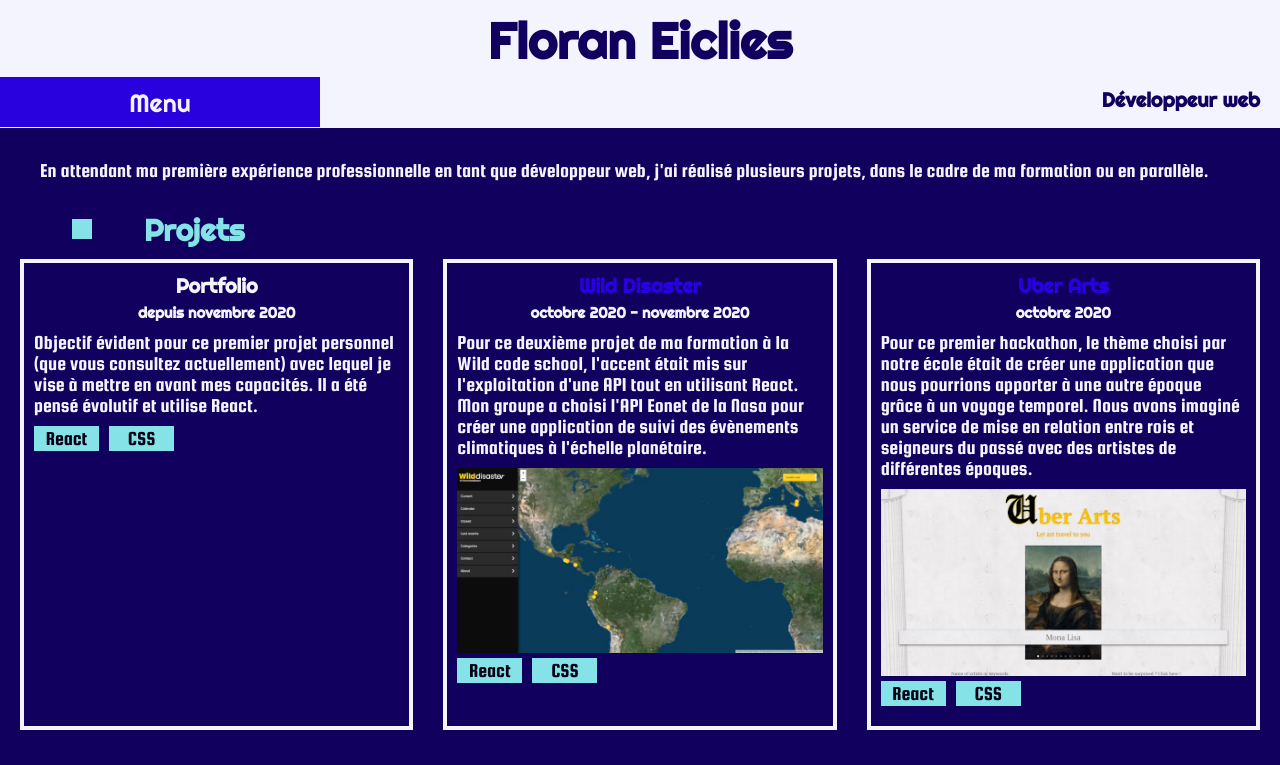
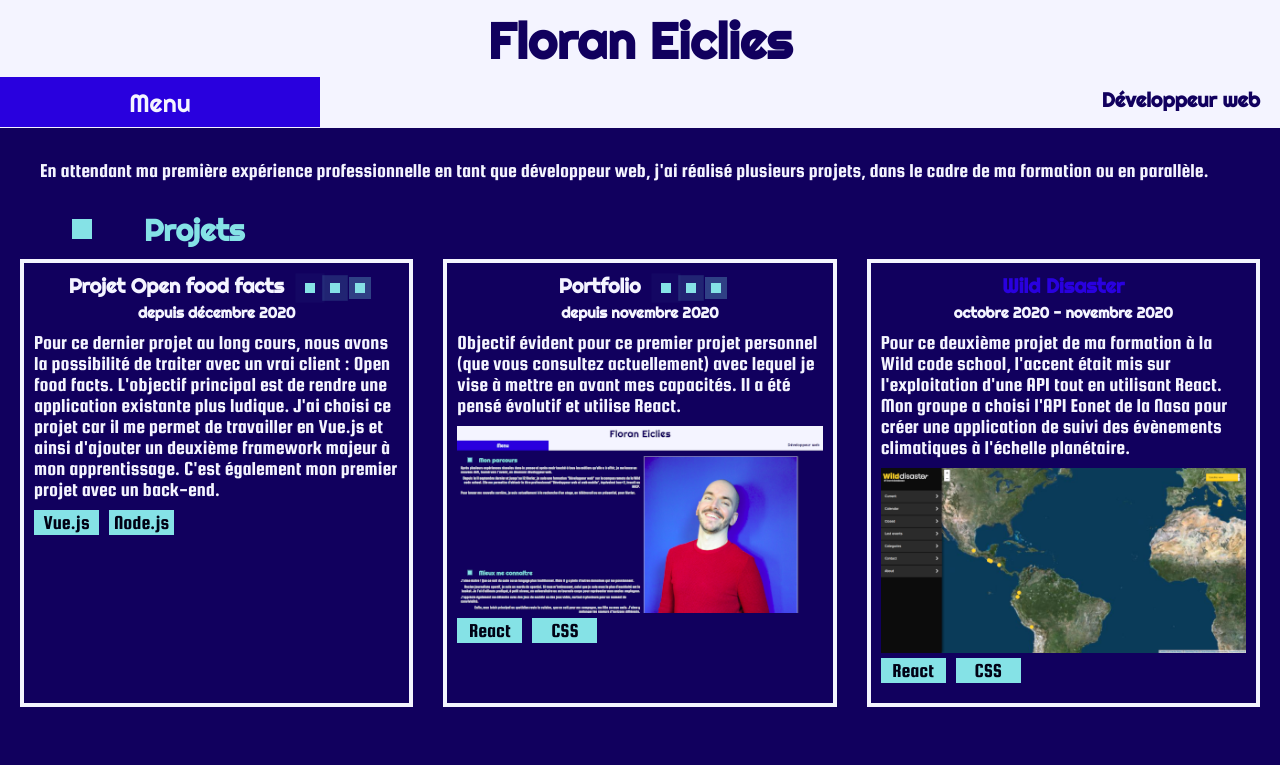
Before and after one commit to e-floran/onlinecv, a React (Create React App) app: page /experience in a window 1280 px wide. Shown: the top 765 px of the page. Built offline with nearby package versions, Linux system fonts and the light colour scheme.

Commit message:
fixed issues for job search

```diff
--- /dev/null
+++ b/src/components/Experience/OFF.jsx
@@ -0,0 +1,15 @@
+function OFF(){
+    return(
+        <article className="project">
+            <h5 className="projectTitle">Projet Open food facts <span><span className="miniPulsar" style={{animation: `pulsed 2s linear 0.5s infinite`}}/><span className="miniPulsar" style={{animation: `pulsed 2s linear 0.75s infinite`}}/><span className="miniPulsar" style={{animation: `pulsed 2s linear 1s infinite`}}/></span></h5>
+            <h6 className="projectDate">depuis décembre 2020</h6>
+            <p>Pour ce dernier projet au long cours, nous avons la possibilité de traiter avec un vrai client : Open food facts. L'objectif principal est de rendre une application existante plus ludique. J'ai choisi ce projet car il me permet de travailler en Vue.js et ainsi d'ajouter un deuxième framework majeur à mon apprentissage. C'est également mon premier projet avec un back-end.</p>
+            <div className="technoContainer">
+                <p className="techno">Vue.js</p>
+                <p className="techno">Node.js</p>
+            </div>
+        </article>
+    )
+};
+
+export default OFF;
--- a/src/components/Experience/Portfolio.jsx
+++ b/src/components/Experience/Portfolio.jsx
@@ -1,9 +1,10 @@
 function Portfolio(){
     return(
         <article className="project">
-            <h5 className="projectTitle">Portfolio</h5>
+            <h5 className="projectTitle">Portfolio <span><span className="miniPulsar" style={{animation: `pulsed 2s linear 0.5s infinite`}}/><span className="miniPulsar" style={{animation: `pulsed 2s linear 0.75s infinite`}}/><span className="miniPulsar" style={{animation: `pulsed 2s linear 1s infinite`}}/></span></h5>
             <h6 className="projectDate">depuis novembre 2020</h6>
             <p>Objectif évident pour ce premier projet personnel (que vous consultez actuellement) avec lequel je vise à mettre en avant mes capacités. Il a été pensé évolutif et utilise React.</p>
+            <a href="https://floran-eiclies.netlify.app/"><img className="projectImage" src="/files/portfolio.png" alt="Portfolio"></img></a>
             <div className="technoContainer">
                 <p className="techno">React</p>
                 <p className="techno">CSS</p>
--- a/src/components/Experience/Projects.jsx
+++ b/src/components/Experience/Projects.jsx
@@ -1,5 +1,6 @@
 import WildDisaster from "./WildDisaster";
 import Portfolio from "./Portfolio";
+import OFF from "./OFF";
 import UberArts from "./UberArts";
 import Papilles from "./Papilles";
 
@@ -13,6 +14,7 @@ function Projects(){
                 <h3>Projets</h3>
             </article>
             <div className="projectsContainer">
+                <OFF />
                 <Portfolio />
                 <WildDisaster />
                 <UberArts />
--- a/src/components/education/WebDev.jsx
+++ b/src/components/education/WebDev.jsx
@@ -10,7 +10,7 @@ function WebDev(){
                 <h3>Développement</h3>
             </article>
             <article className="course inProgress">
-                <h5 className="courseTitle"><span className="courseDot"/>Développeur web, <a href="https://www.wildcodeschool.com/fr-FR/formations/developpeur-web">Wild code school</a>, campus remote, en cours<span><span className="miniPulsar" style={{animation: `pulsed 2s linear 0.5s infinite`}}/><span className="miniPulsar" style={{animation: `pulsed 2s linear 0.75s infinite`}}/><span className="miniPulsar" style={{animation: `pulsed 2s linear 1s infinite`}}/></span></h5>
+                <h5 className="courseTitle"><span className="courseDot"/>Développeur web, <a href="https://www.wildcodeschool.com/fr-FR/formations/developpeur-web?campus=remote-francais">Wild code school</a>, campus remote, en cours<span><span className="miniPulsar" style={{animation: `pulsed 2s linear 0.5s infinite`}}/><span className="miniPulsar" style={{animation: `pulsed 2s linear 0.75s infinite`}}/><span className="miniPulsar" style={{animation: `pulsed 2s linear 1s infinite`}}/></span></h5>
             </article>
         </section>
     )
--- a/src/components/skills/Frameworks.jsx
+++ b/src/components/skills/Frameworks.jsx
@@ -4,7 +4,7 @@ function Frameworks(){
     const myFrameworks=[
         {
             name:"React",
-            level:8,
+            level:7,
         },
         {
             name:"Vue",
--- a/src/components/skills/Tools.jsx
+++ b/src/components/skills/Tools.jsx
@@ -4,15 +4,15 @@ function Tools(){
     const myTools=[
         {
             name:"Git",
+            level:5,
+        },
+        {
+            name:"GitHub",
             level:7,
         },
         {
-            name:"GitHub",
+            name:"VS code",
             level:8,
-        },
-        {
-            name:"VS code",
-            level:7,
         },
         {
             name:"Bureautique",
```
Also changed, not shown: public/files/portfolio.png (added).
